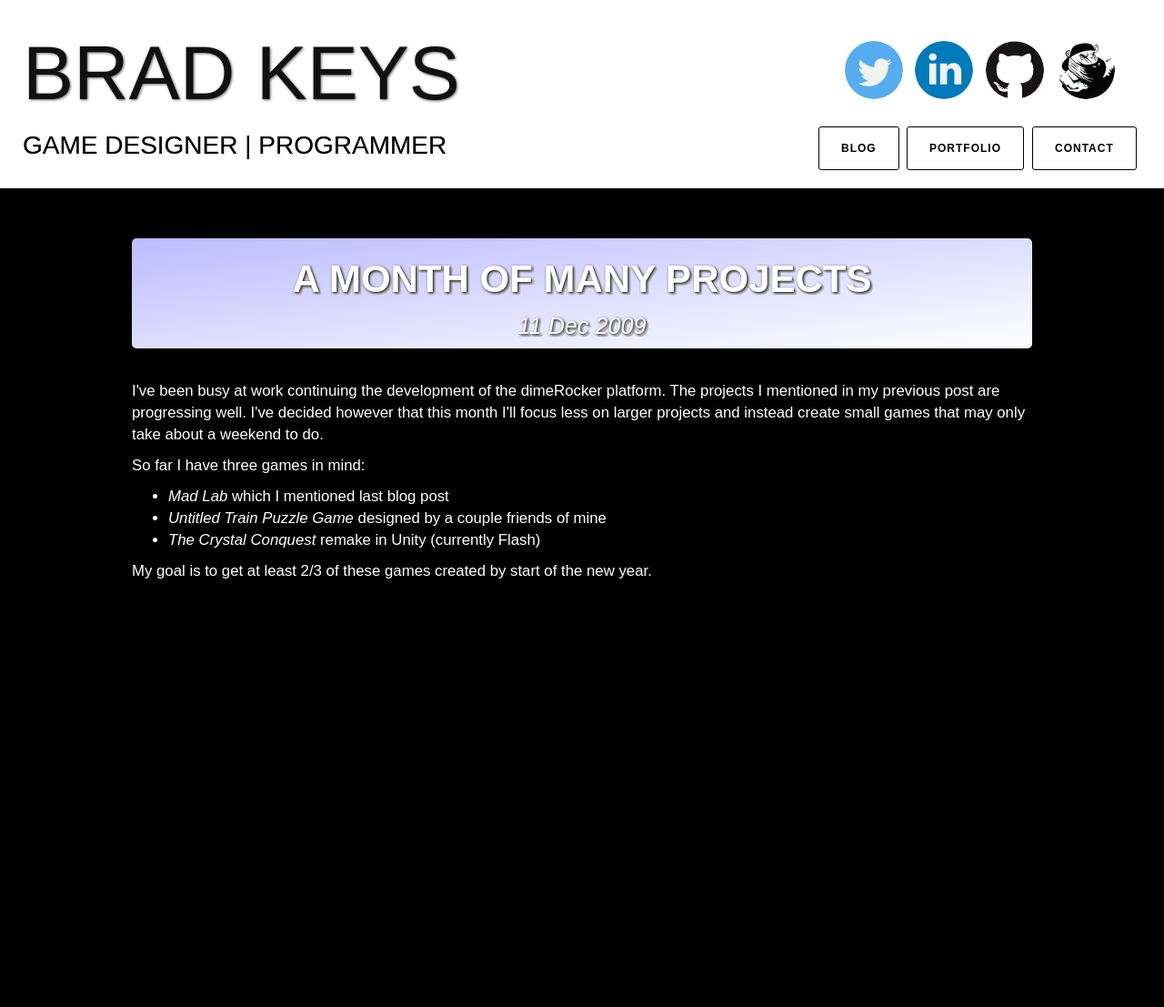
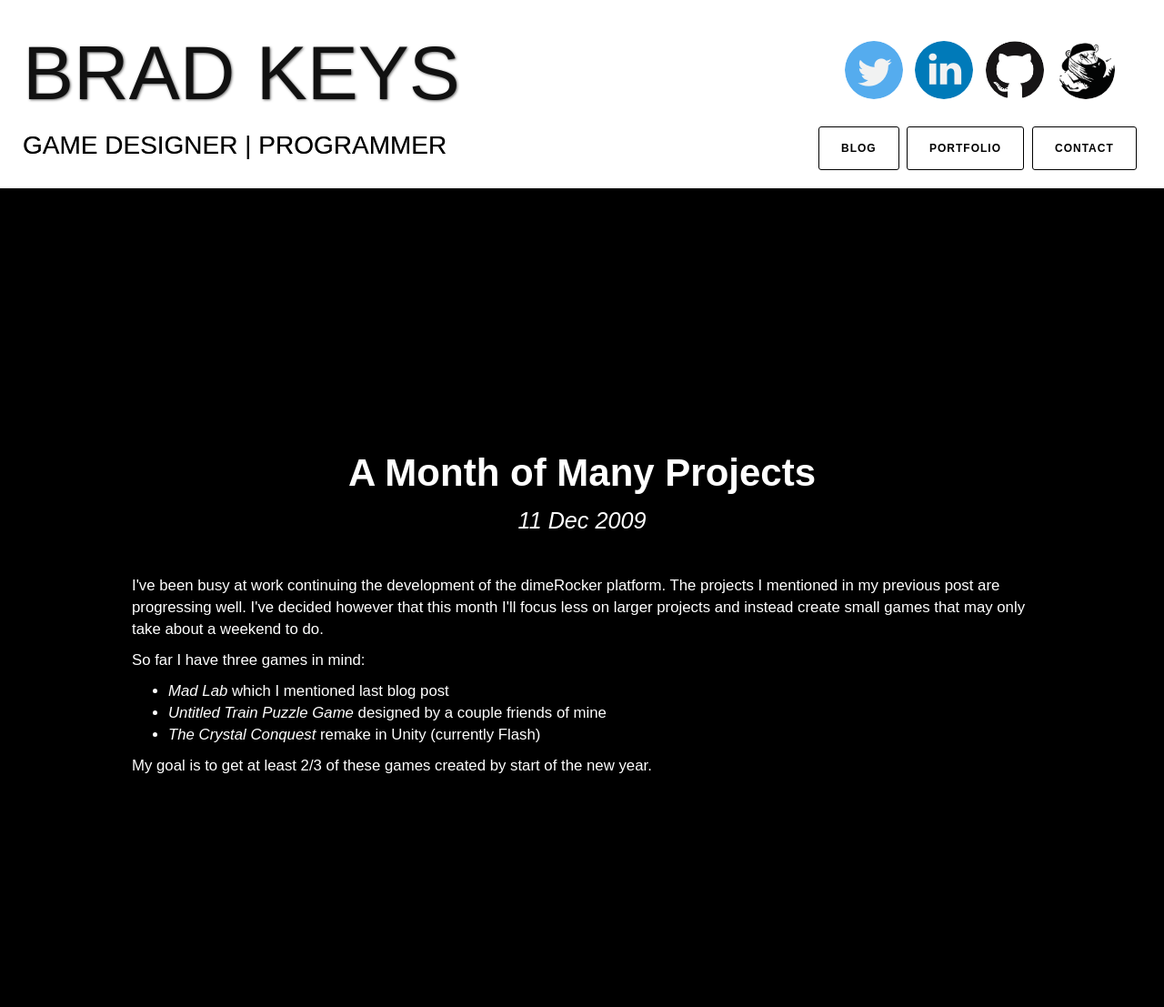
Before and after one commit to bradkeys/bradkeys.com, a Jekyll site: the page built from _posts/2009-12-11-A-Month-of-Many-Projects.html, in a window 1280 px wide. Shown: the whole page at 91% size. Built offline with Jekyll 4.4.1, drawn with Linux system fonts in a browser that asks for light colours; nearby versions of some CDN libraries; comment, search, counter and statistics services are not loaded.

Commit message:
Restyle images and headers. Closes #7

```diff
--- a/_sass/_style.scss
+++ b/_sass/_style.scss
@@ -170,19 +170,20 @@ html {
             margin-bottom: 50px;
 
             main {
-                position: relative;
                 margin-top: 50px;
                 padding: 0px 15px;
                 min-height: 850px;
                 overflow: hidden;
                 background-color: black;
                 color: white;
+                display: flex;
+                flex-direction: column;
+                justify-content: center;
+                align-items: center;
 
                 h1 {
                     text-align: center;
-                    text-transform: uppercase;
                     color: white;
-                    text-shadow: 1px 1px 3px #666, 3px 3px 0px #444;
                     font-size: 4em;
                 }
 
@@ -203,30 +204,30 @@ html {
                 #blog {
                     margin-top: 15px;
                     width: 100%;
+                    max-width: 1000px;
                     margin-bottom: 200px;
+                    display: flex;
+                    flex-direction: column;
+                    justify-content: center;
+                    align-items: center;
 
                     article {
                         padding: 5px;
                         margin: 0 auto;
                         margin-bottom: 50px;
                         font-size: 1.2em;
-                        max-width: 1000px;
 
                         h1 {
                             font-size: 2em;
-                            text-align: center;
                             padding: 5px;
-                            border-radius: 5px;
                             margin-top: 0;
                             white-space: nowrap;
                             overflow: hidden;
+                            text-align: left;
                             text-overflow: ellipsis;
-                            background: #222;
-                            background: linear-gradient(to bottom right, #BBF, white); /* Standard syntax */
 
                             a {
                                 color: white;
-                                text-shadow: 1px 1px 3px black, 3px 3px 0px #c6c6c6;
                             }
                         }
 
@@ -243,7 +244,6 @@ html {
 
                         img {
                             width: 200px;
-                            box-shadow: 0px 0px 10px white;
                             margin-top: 10px;
                             margin-bottom: 15px;
                             border-radius: 5px;
@@ -278,39 +278,26 @@ html {
                     }
 
                     #pagination-wrapper {
-                        position: absolute;
-                        bottom: 0;
-                        left: 50%;
                         width: 100%;
+                        margin-top: 20px;
 
                         #pagination {
+                            display: flex;
+                            flex-direction: row;
+                            justify-content: center;
+                            align-items: center;
                             width: 100%;
-                            height: 150px;
-                            max-width: 1000px;
-                            margin: 0 auto;
-                            display: block;
-                            text-align: center;
-                            position: relative;
-                            left: -50%;
-
-                            &:after {
-                                content: "";
-                                display: table;
-                                clear: both;
-                            }
+                            height: 100px;
 
                             #page-number {
-                                font-size: 50px;
-                                line-height: 2;
-                                width: 78%;
+                                font-size: 2em;
+                                text-align: center;
+                                width: 100%;
                                 height: 100%;
-                                display: inline-block;
-                                background-color: #111;
                                 color: white;
-                                text-shadow: 1px 1px 3px #666, 3px 3px 0px #444;
 
                                 #current-page {
-                                    font-size: 80px;
+                                    font-size: 150%;
                                 }
                             }
 
@@ -327,14 +314,12 @@ html {
 
                             #next, #prev {
                                 display: inline-block;
-                                width: 10%;
-                                height: 138%;
-                                background-color: white;
+                                width: 50px;
+                                background-color: #0005;
                                 color: black;
                                 text-decoration: none;
                                 font-weight: bold;
-                                font-size: 100px;
-                                line-height: 1.5;
+                                font-size: 4em;
                             }
 
                             #prev {
@@ -343,10 +328,6 @@ html {
 
                             #next {
                                 border-radius: 0 5px 0 5px;
-                            }
-
-                            .can-page:hover {
-                                box-shadow: 0px 0px 10px white;
                             }
                         }
                     }
@@ -365,15 +346,11 @@ html {
                             padding: 2px;
                             border-radius: 5px;
                             margin-bottom: 35px;
-                            background: #222; /* For browsers that do not support gradients */
-                            background: linear-gradient(to bottom right, #BBF, white); /* Standard syntax */
 
                             h1 {
-                                text-transform: uppercase;
                                 color: white;
                                 font-size: 2.5em;
                                 font-weight: bold;
-                                text-shadow: 1px 1px 3px black, 3px 3px 0px #c6c6c6;
                             }
 
                             time {
@@ -382,7 +359,6 @@ html {
                                 text-align: center;
                                 font-style: italic;
                                 margin-bottom: 5px;
-                                text-shadow: 1px 1px 3px black, 3px 3px 0px #c6c6c6;
                             }
                         }
 
@@ -409,7 +385,6 @@ html {
                                 max-width: 100%;
                                 max-height: 500px;
                                 border-radius: 5px;
-                                box-shadow: 0px 0px 10px white;
                             }
 
                             .image-description {
@@ -624,15 +599,7 @@ html {
                                 display: inline-block;
                                 color: white;
                                 font-weight: bold;
-                                text-shadow: 1px 1px 4px #444, 3px 3px 0px #000;
-                                margin: 0px 20px 20px 0px;
-
-                                &:hover {
-                                    img {
-                                        filter: brightness(100%);
-                                        box-shadow: 0px 0px 10px white;
-                                    }
-                                }
+                                margin: 0 20px 20px 0;
 
                                 img {
                                     display: inline;
@@ -640,7 +607,6 @@ html {
                                     left: 0;
                                     width: 400px;
                                     height: 200px;
-                                    filter: brightness(85%);
                                 }
 
                                 .project-info {
@@ -648,8 +614,11 @@ html {
                                     position: absolute;
                                     left: 0;
                                     width: 400px;
-                                    margin: 5px;
+                                    padding: 5px;
                                     text-align: left;
+                                    opacity: 0;
+                                    background-color: #0005;
+                                    transition: 0.5s ease-in-out;
 
                                     .project-title {
                                         font-size: 2em;
@@ -663,14 +632,18 @@ html {
                                         margin-right: 15px;
                                         margin-bottom: 15px;
                                         font-size: 1.5em;
-                                        color: black;
-                                        text-shadow: 0px 0px 2px #DDD, 2px 2px 4px #FFF;
                                     }
 
                                     .project-role {
                                         font-size: 1.2em;
                                     }
                                 } // .project-info
+
+                                &:hover {
+                                  .project-info {
+                                    opacity: 100%;
+                                  }
+                                }
                             } // .project
                         } // #project-list a
                     } // #project-list
```
